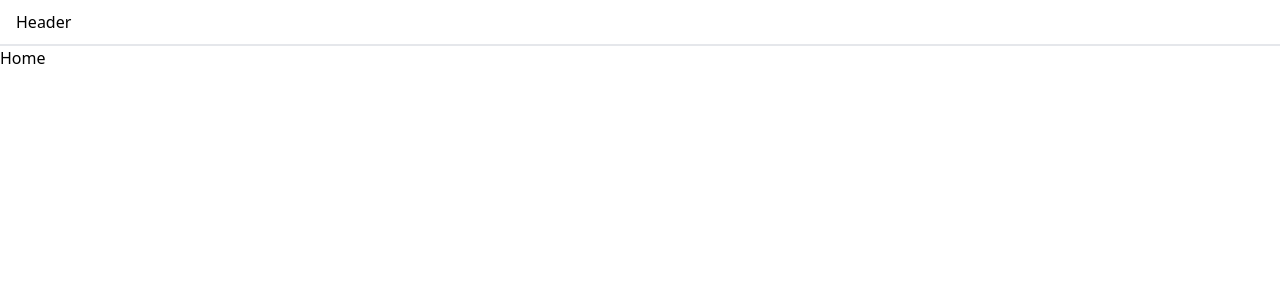
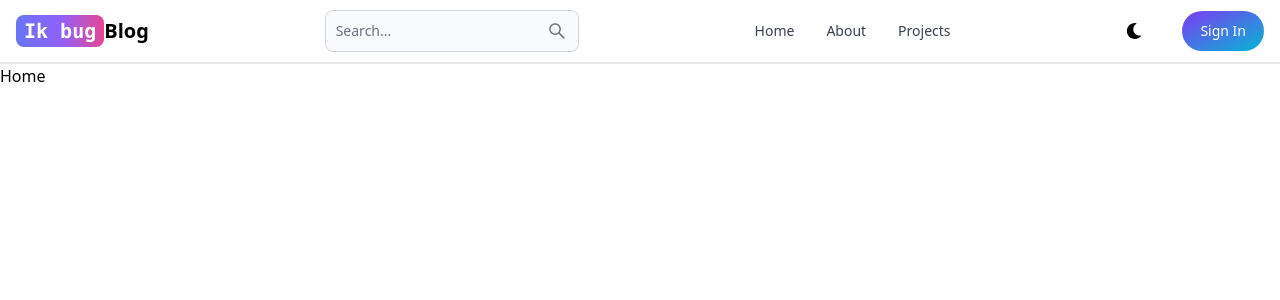
Before and after one commit to Induja-Karalliyadda/Ik-bug-Blog, a React (Vite) app in the folder client/: page / in a window 1280 px wide. Shown: the top 300 px of the page. Built offline with nearby package versions, Linux system fonts and the light colour scheme.

Commit message:
update json & add new element header component

```diff
--- a/client/package.json
+++ b/client/package.json
@@ -13,6 +13,8 @@
     "flowbite-react": "^0.10.1",
     "react": "^18.3.1",
     "react-dom": "^18.3.1",
+    "react-icon": "^1.0.0",
+    "react-icons": "^5.2.1",
     "react-router-dom": "^6.24.1"
   },
   "devDependencies": {
--- a/client/src/components/Header.jsx
+++ b/client/src/components/Header.jsx
@@ -1,8 +1,55 @@
-import { Navbar } from "flowbite-react";
+import { Button, Navbar, TextInput } from "flowbite-react";
 import { Link } from "react-router-dom";
+import { AiOutlineSearch} from 'react-icons/ai'
+import { FaMoon} from "react-icons/fa";
 
 export default function Header() {
   return (
-    <Navbar className="border-b-2">Header</Navbar>
+    <Navbar className="border-b-2">
+        <Link to="/" className="self-center whitespace-nowrap text-sm sm:text-xl font-semibold dark:text-white">
+        <samp className="px-2 py-1 bg-gradient-to-r from-indigo-500 via-purple-500 to-pink-500 rounded-lg text-white">Ik bug</samp>
+        Blog
+        </Link>
+        <form >
+          <TextInput
+            type="text"
+            placeholder="Search..."
+            rightIcon={ AiOutlineSearch}
+            className="hidden lg:inline"
+          />
+        </form>
+        <Button className="w-12 h-10 lg:hidden" color="gray"pill>
+           <AiOutlineSearch/>
+        </Button>
+        <div className="flex gap-2 md:order-2">
+            <button className="w-12 h-10 hidden sm:inline" color="gray" pill>
+                <FaMoon/>
+            </button>
+            <Link to='/sign-in'>
+            <Button gradientDuoTone='purpleToBlue' color='gray' pill>
+            Sign In
+            </Button>
+            </Link>
+            <Navbar.Toggle/>
+
+        </div>
+        <Navbar.Collapse>
+                <Navbar.Link>
+                    <Link to='/'>
+                    Home
+                    </Link>
+                </Navbar.Link>
+                <Navbar.Link>
+                    <Link to='/about'>
+                    About
+                    </Link>
+                </Navbar.Link>
+                <Navbar.Link>
+                    <Link to='/projects'>
+                    Projects
+                    </Link>
+                </Navbar.Link>
+            </Navbar.Collapse>
+        </Navbar>
   )
 }
```
Also changed, not shown: 1 other file (tests, documents, lock files or other folders).
